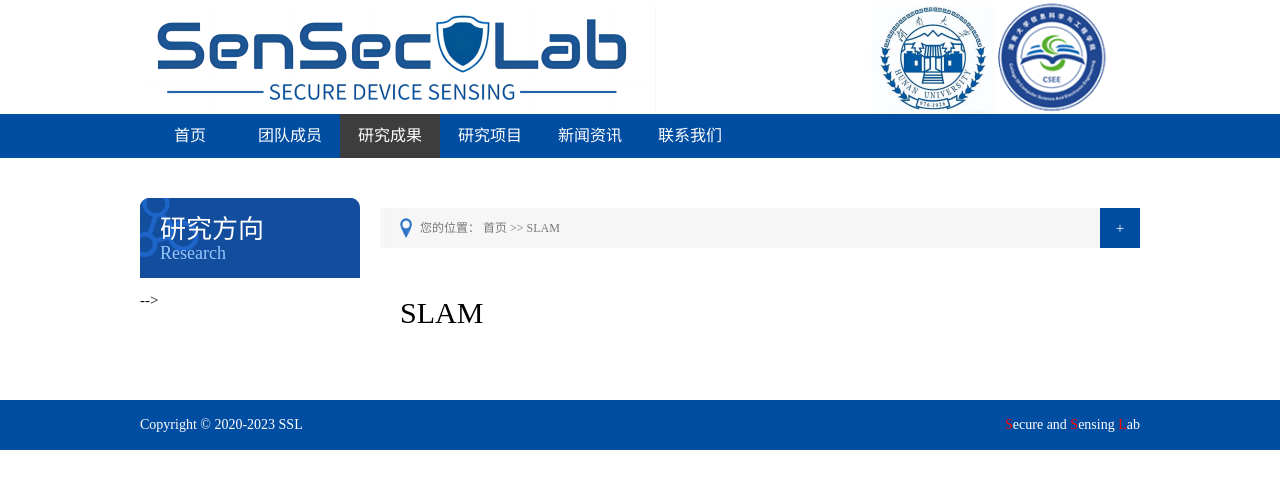
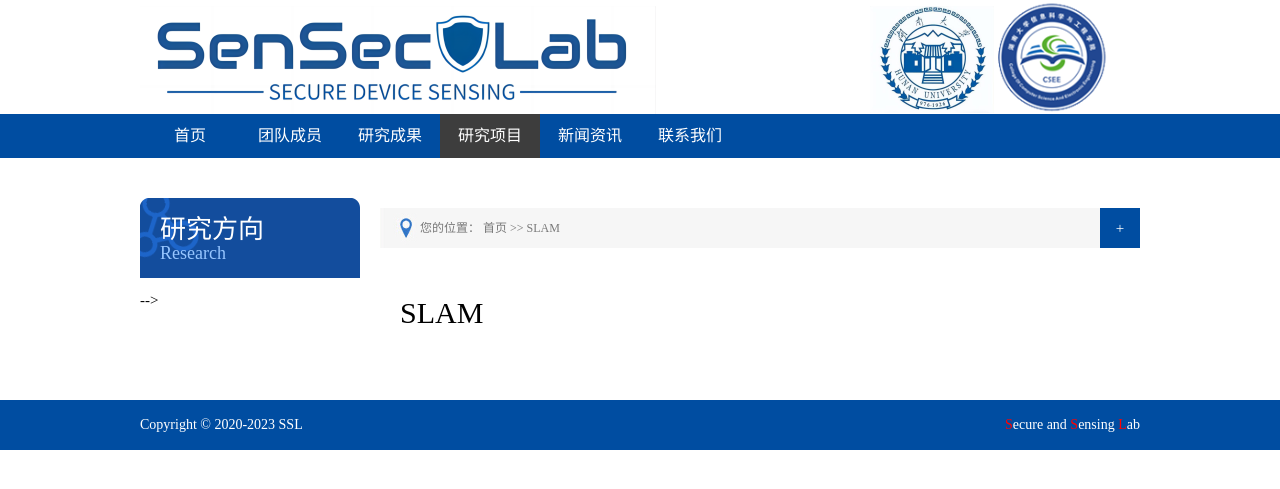
Before and after one commit to Wenqiangjin/wenqiangjin.github.io, a Jekyll site: the page built from pages/slam.html, in a window 1280 px wide. Shown: the top 489 px of the page. Built offline with Jekyll 4.4.1, drawn with Linux system fonts in a browser that asks for light colours.

Commit message:
Update default.html

```diff
--- a/_layouts/default.html
+++ b/_layouts/default.html
@@ -25,8 +25,8 @@
             <ul id="nav_left">
               <li class="nLi {% if page.category == 'home' %}on{% endif %}"><a class="lia" href="{{ site.url }}">首页</a></li>
               <li class="nLi {% if page.category == 'people' %}on{% endif %}"><h3><a class="lia" href="{{ site.url }}/people/">团队成员</a></h3></li>
-              <li class="nLi {% if page.category == 'research' %}on{% endif %}"><h3><a class="lia" href="{{ site.url }}/research/">研究成果</a></h3></li>
-              <li class="nLi {% if page.category == 'publications' %}on{% endif %}"><h3><a class="lia" href="{{ site.url }}/publications/">研究项目</a></h3>
+              <li class="nLi {% if page.category == 'publications' %}on{% endif %}"><h3><a class="lia" href="{{ site.url }}/publications/">研究成果</a></h3></li>
+              <li class="nLi {% if page.category == 'research' %}on{% endif %}"><h3><a class="lia" href="{{ site.url }}/research/">研究项目</a></h3>
               <<!-- li class="nLi {% if page.category == 'equipment' %}on{% endif %}"><h3><a class="lia" href="{{ site.url }}/equipment/">科研设备</a></h3>
               <li class="nLi {% if page.category == 'cooperation' %}on{% endif %}"><h3><a class="lia" href="{{ site.url }}/cooperation/">合作交流</a></h3>
               <li class="nLi {% if page.category == 'join' %}on{% endif %}"><h3><a class="lia" href="{{ site.url }}/join/">招生招聘</a></h3>
```
